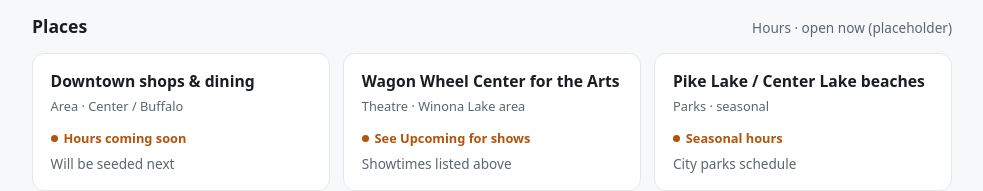
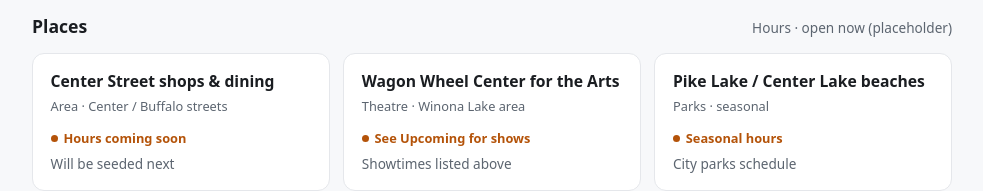
Before and after one commit to cedarriverlabs/warsaw-guide, a plain HTML site: page index.html in a window 1280 px wide. Shown: the part 3343-3534 px from the top of the page, without its empty margins (148-1131 px from the left). Drawn offline with Linux system fonts and the light colour scheme.

Commit message:
Rename places card to Center Street shops — avoid Downtown bar confusion

```diff
--- a/index.html
+++ b/index.html
@@ -189,8 +189,8 @@
       </div>
       <div class="places" id="places">
         <article class="place">
-          <h3>Downtown shops & dining</h3>
-          <div class="cat">Area · Center / Buffalo</div>
+          <h3>Center Street shops & dining</h3>
+          <div class="cat">Area · Center / Buffalo streets</div>
           <div class="status closed">Hours coming soon</div>
           <div class="hours">Will be seeded next</div>
         </article>
```
